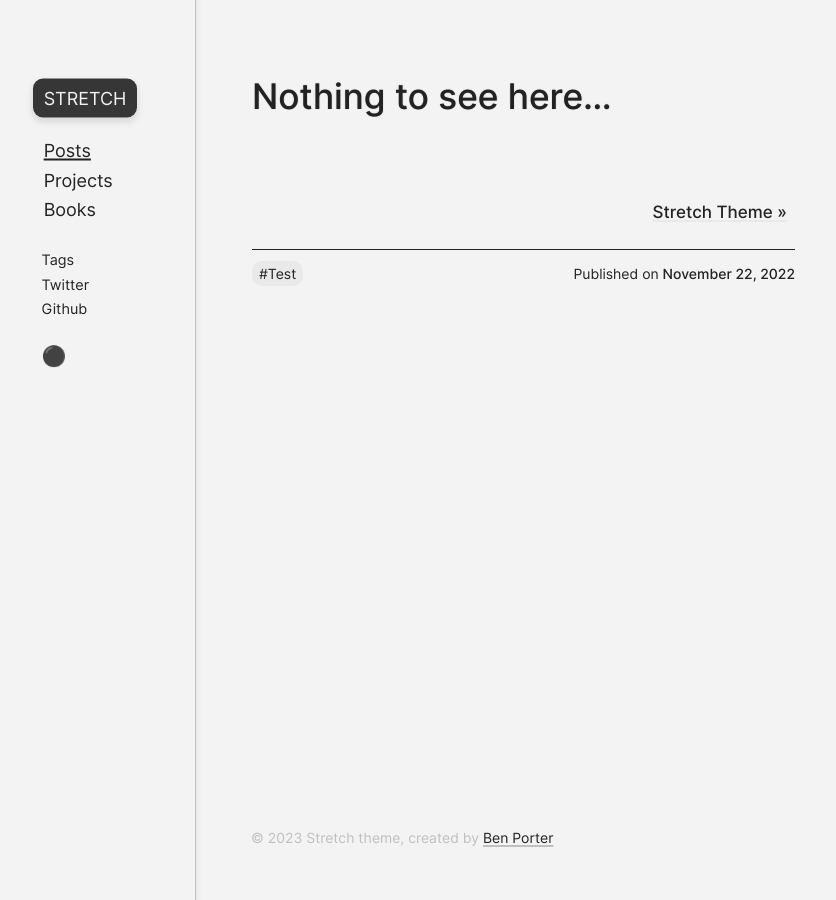
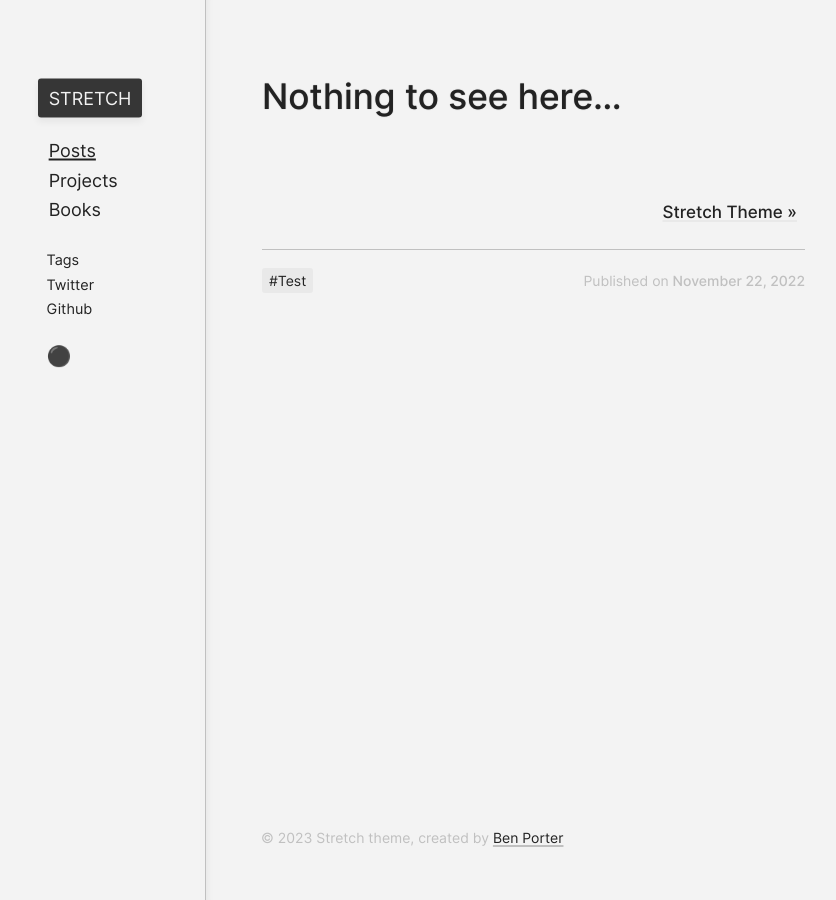
Before and after one commit to penborter/stretch, a Jekyll site: the page built from _posts/2022-11-22-Last-Example.md, in a window 1280 px wide. Shown: the whole page, without its empty margins (25-861 px from the left). Built offline with Jekyll 4.4.1, drawn with Linux system fonts in a browser that asks for light colours.

Commit message:
Fix formatting

```diff
--- a/_includes/picture.html
+++ b/_includes/picture.html
@@ -16,6 +16,6 @@ Optional:
         <img src="{{ page.photoloc }}/{{ include.file }}" alt="{{ include.caption }}" loading="lazy">
     </a>
     {% if include.caption %}
-    <figcaption>{{ include.caption }}</figcaption>
+    <figcaption {% if include.class == "wide" %}class="caption-wide"{% endif %}>{{ include.caption }}</figcaption>
     {% endif %}
 </figure>
--- a/_sass/layout.scss
+++ b/_sass/layout.scss
@@ -4,8 +4,11 @@
 // 1. Input Variables
 // 1.1 Layout
 $content-width: 600px; // width of main content column
-$sidebar-width: 220px; // width of sidebar
+$sidebar-width: 230px; // width of sidebar
 $sidebar-margin: 3.5rem; // the gap between the sidebar content and main content
+
+$pic-wide: 1.3; // overflow amount for wide pictures
+$caption-wide: calc(1 / #{$pic-wide}); // fits the caption back to normal content width
 
 // 1.2 Main Colours
 $dark: #222; // dark colour
@@ -58,7 +61,7 @@ $light-transparent: scale-color($light, $alpha: -50%);
 
   --shadow-color: rgba(0, 0, 0, 0.15);
 
-  .tag:hover, blockquote {
+  .tag:hover {
     filter: brightness(120%);
   }
 
@@ -71,7 +74,7 @@ $light-transparent: scale-color($light, $alpha: -50%);
     display: block;
   }
 
-  blockquote, div.highlighter-rouge {
+  div.highlighter-rouge {
     border: 1px solid var(--bg-accent-1);
   }
 }
@@ -111,10 +114,10 @@ $light-transparent: scale-color($light, $alpha: -50%);
 .card {
 
   background: var(--fg-accent-2);
-  border-radius: 10px;
+  border-radius: 3px;
   color: var(--bg);
 
-  box-shadow: 0px 4px 6px 1px rgba(0,0,0,0.1);
+  box-shadow: 0px 4px 6px 1px rgba(0,0,0,0.05);
 
   &:hover {
     filter: brightness(120%);
@@ -262,6 +265,10 @@ main {
   position: relative;
 }
 
+li::marker {
+  margin-left: -0.1em;
+}
+
 // Post Footer Elements
 
 .post-footer, .post-nav {
@@ -271,7 +278,8 @@ main {
 }
 
 .post-footer {
-  border-top: 1px solid var(--fg);
+  border-top: 1px solid var(--bg-accent-1);
+  padding-top: 0.5em;
 }
 
 .post-nav {
@@ -295,18 +303,31 @@ main {
   text-align: right;
 }
 
+.post-publish {
+  color: var(--bg-accent-1);
+}
+
 blockquote {
-  filter: brightness(110%);
-  background-color: var(--bg);
-  margin: 0;
-  padding: 1em;
-  border: 1px solid var(--bg-accent-1);
+  //filter: brightness(110%);
+  background: var(--bg-accent-2);
+  margin: 1.2em 0;
+  padding: 1em 1em 1.1em 1em;
 
-  font-size: 1.05em;
+  border-top: 1px solid var(--bg-accent-1);
+  //border-radius: 3px;
+
+  font-size: 0.85em;
+  font-style: bold;
+  line-height: 1.5;
 
   p {
     margin: 0;
   }
+}
+
+.quote-meta {
+  margin-top: 0.8em;
+  padding-left: 1em;
 }
 
 *:not(pre) > code {
@@ -318,22 +339,20 @@ blockquote {
 .highlight {
   margin: 0;
   padding: 1em;
-  border-radius: 10px;
+
+  //border: 1px solid var(--bg-accent-1);
+  border-radius: 3px;
+
   line-height: 1em;
   font-size: 0.95em;
 
   overflow-y: auto;
 }
 
-div.highlighter-rouge {
-  border: 1px solid var(--bg-accent-2);
-  //border-radius: 10px;
-}
-
 .tag {
   text-decoration: none;
   padding: 0.3em 0.5em;
-  border-radius: 10px;
+  border-radius: 3px;
 
   background-color: var(--bg-accent-2);
 
@@ -445,14 +464,28 @@ figure {
   }
 }
 
+figcaption {
+  //color: var(--fg-accent-1);
+  font-size: 0.85em;
+  margin-top: 1em;
+  padding: 1em;
+  border-top: 1px solid var(--bg-accent-1);
+}
+
 img {
   width: 100%;
   box-shadow: 0px 0px 9px 3px rgba(0, 0, 0, 0.1);
+  border-radius: 3px;
 }
 
 .pic-wide {
-  width: 130%;
-  margin: 2em 0 2em -15%;
+  width: calc(100% * #{$pic-wide});
+  margin: 2em 0 2em calc(100% * (1 - #{$pic-wide}) / 2);
+}
+
+.caption-wide {
+  width: calc(100% * #{$caption-wide});
+  margin-left: calc(50em * (1 - #{$caption-wide}) / 2);
 }
 
 // Table of Contents
@@ -467,10 +500,11 @@ img {
   margin-top: 11rem;
   backdrop-filter: blur(5px);
   padding: 0.8em;
-  border-radius: 10px;
   max-width: 200px;
   font-weight: 600;
 
+  border: 1px solid var(--bg);
+  border-radius: 3px;
   background: var(--bg-transparent);
   //color: var(--bg-accent-1);
 
@@ -536,8 +570,9 @@ img {
   article {
     box-shadow: none;
     border: none;
+    width: 100vw;
 
-    padding: 2em;
+    padding: 2em 2em 7em 2em;
   }
 
   nav {
@@ -595,6 +630,7 @@ img {
 
   footer {
     margin: 0;
+    padding: 2rem;
   }
 
   .post-nav {
@@ -622,6 +658,12 @@ img {
 
   .pic-wide {
     width: auto;
+    margin: auto;
+  }
+
+  .caption-wide {
+    width: 100%;
+    margin-left: 0;
   }
 }
 
```
Also changed, not shown: _includes/quote.html (added, +8 -0 lines), _posts/2022-12-31-Stretch-Theme.md (+11 -2 lines).
